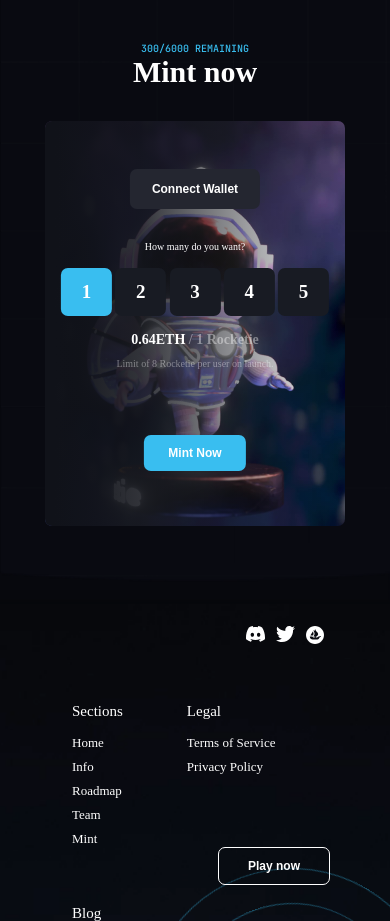
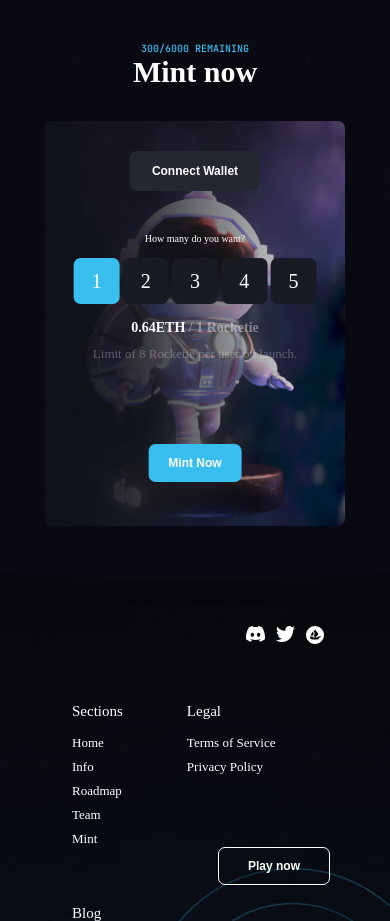
Before and after one commit to Sajadmhy/rocketie, a Next.js app: page / in a window 390 px wide. Shown: the part 4820-5741 px from the top of the page. Built offline with nearby package versions, Linux system fonts and the light colour scheme; a web font is replaced by a local one.

Commit message:
Fix mint section dimentions

```diff
--- a/pages/index.js
+++ b/pages/index.js
@@ -95,7 +95,7 @@ export default function Home() {
 
           <div className={styles.hero}>
             <h2 className={styles.header}>Creating fun games to wager crypto with
-<span className={styles.yourSkill}>your friends</span></h2>
+<span className={styles.yourSkill}>&nbsp;your friends</span></h2>
             <p className={styles.headerPara}>
             Discover Rocketie studios with their first <span>exclusive NFT</span> release and have a say in a truly decentralised web3 game studio.
             </p>
--- a/styles/Home.module.css
+++ b/styles/Home.module.css
@@ -651,7 +651,7 @@
 }
 
 .bannerText {
-    padding: 3rem 0;
+    padding: 38px 0;
     color: white;
     z-index: 200;
     position: absolute;
@@ -662,18 +662,17 @@
 
 .bannerText button {
     cursor: none;
-    padding: 0.7rem 1.5rem;
     border-radius: 7px;
     font-weight: 600;
     font-size: 14px;
     border: none;
     color: white;
-    margin-bottom: 2rem;
 }
 
 .bannerText button:first-of-type {
     background-color: #242630;
-    padding: 1rem 1.5rem;
+    width: 139px;
+    height: 42px;
 }
 
 .bannerText button:first-of-type:hover {
@@ -681,6 +680,9 @@
 }
 
 .bannerText button:nth-of-type(2) {
+    margin-top: 48px;
+    width: 114px;
+    height: 42px;
     background-color: #39BEF0;
 }
 
@@ -689,11 +691,15 @@
     font-size: 16px;
     font-weight: 500;
     font-family: "Clash Display";
-    margin: 1rem 0;
+}
+
+.bannerText p:nth-of-type(1) {
+    margin: 42px 0 14px 0;
 }
 
 .bannerText p:nth-of-type(2) {
-    opacity: 0.4;
+    opacity: 0.28;
+    font-size: 13px;
 }
 
 .selection {
@@ -1103,10 +1109,26 @@
         display: none;
     }
 
+    .bannerText {
+        padding: 30px 0;
+        color: white;
+        z-index: 200;
+        position: absolute;
+        left: 50%;
+        transform: translate(-50%);
+        text-align: center;
+    }
+
     .bannerText button:first-of-type {
         padding:0;
         width: 130px;
         height: 40px;
+    }
+
+    .bannerText button:nth-of-type(2) {
+        padding:0;
+        width: 92.52px;
+        height: 38px;
     }
 
     .bannerText button {
@@ -1127,7 +1149,7 @@
         margin-bottom: 1rem;
     }
 
-    .selection div {
+    .selection li {
         background-color: #181B23;
         padding: 0;
         width: 46px;
```
